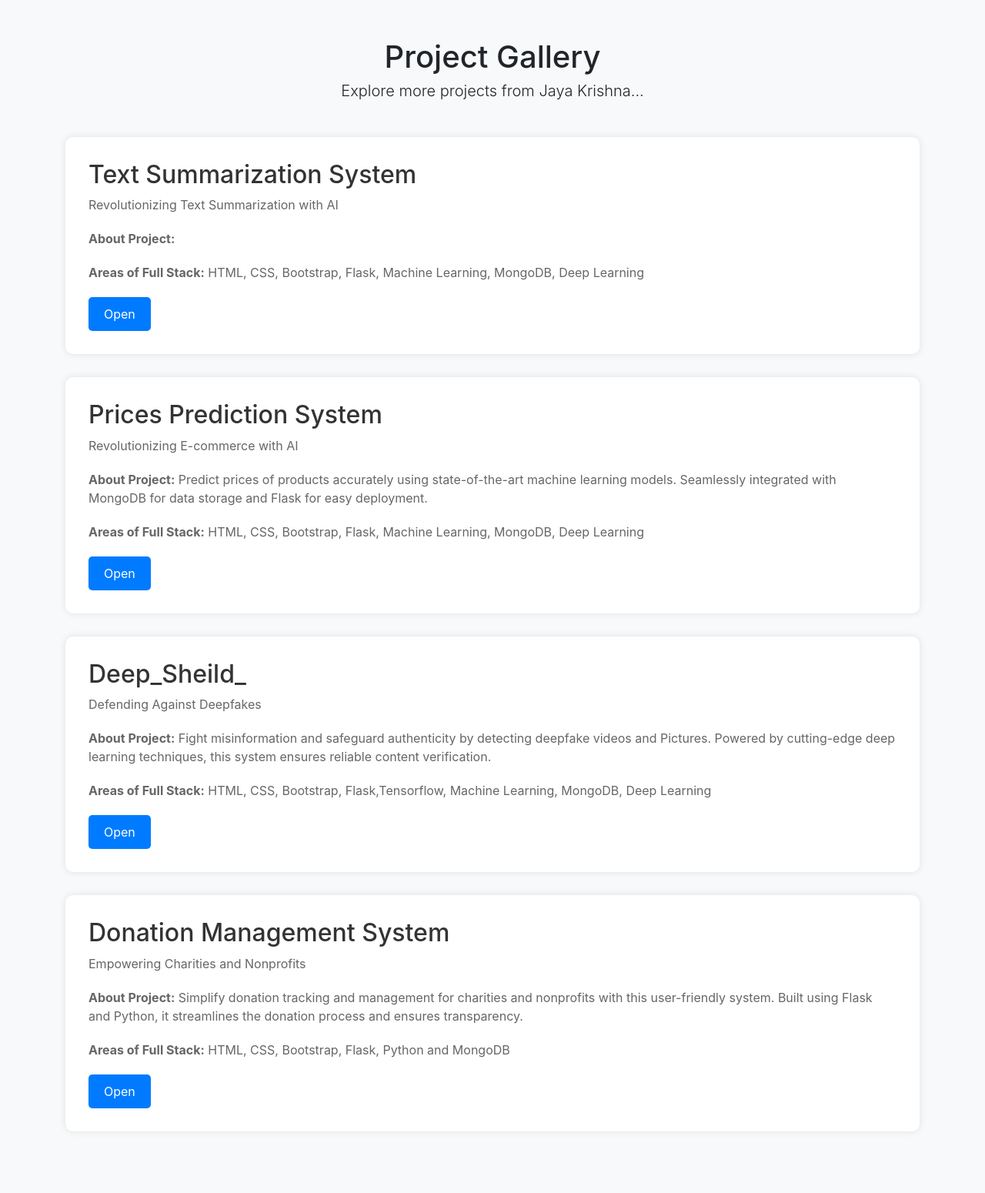
After one commit to jayakrishnagaddam/Profile-JayaKrishna, a Flask app: page /projects in a window 1280 px wide. The commit adds this page. Shown: the whole page at 77% size. Run offline with Flask 3, Linux system fonts and the light colour scheme; some libraries are stand-ins or nearby versions.

Commit message:
Added Project Gallery

```diff
--- a/app.py
+++ b/app.py
@@ -10,6 +10,10 @@ def function():
 def mainpage():
   return render_template('mainpage.html')
 
+
+@app.route('/projects')
+def projects():
+  return render_template('projects.html')
 @app.route('/contact')
 def contact():
   return render_template('contact.html')
--- a/templates/nav.html
+++ b/templates/nav.html
@@ -55,7 +55,7 @@
                     <a class="nav-link" href="#Education">Education 📚</a>
                 </li>
                 <li class="nav-item">
-                    <a class="nav-link" href="#project">Project Details 📋</a>
+                    <a class="nav-link" href="{{url_for('projects')}}">Project Gallery 📋</a>
                 </li>
 
                 <li class="nav-item" style="position:relative; left: 260px;">
--- /dev/null
+++ b/templates/projects.html
@@ -0,0 +1,96 @@
+<!DOCTYPE html>
+<html lang="en">
+<head>
+    <meta charset="UTF-8">
+    <meta name="viewport" content="width=device-width, initial-scale=1.0">
+    <title>My Projects</title>
+    <!-- Bootstrap CSS -->
+    <link href="https://stackpath.bootstrapcdn.com/bootstrap/4.5.2/css/bootstrap.min.css" rel="stylesheet">
+    <!-- Custom CSS -->
+    <style>
+        body {
+            background-color: #f8f9fa;
+        }
+        .container {
+            padding-top: 50px;
+            padding-bottom: 50px;
+        }
+        .project {
+            background-color: #fff;
+            border-radius: 10px;
+            box-shadow: 0 0 10px rgba(0, 0, 0, 0.1);
+            padding: 30px;
+            margin-bottom: 30px;
+            transition: transform 0.3s ease-in-out;
+        }
+        .project:hover {
+            transform: translateY(-5px);
+        }
+        .project h2 {
+            margin-top: 0;
+            color: #333;
+        }
+        .project p {
+            color: #666;
+            margin-bottom: 20px;
+        }
+        .project a {
+            display: inline-block;
+            background-color: #007bff;
+            color: #fff;
+            text-decoration: none;
+            padding: 10px 20px;
+            border-radius: 5px;
+            transition: background-color 0.3s ease-in-out;
+        }
+        .project a:hover {
+            background-color: #0056b3;
+        }
+    </style>
+</head>
+<body>
+    <div class="container">
+        <h1 class="text-center mb-5">Project Gallery <p class="lead mt-2">
+           Explore more projects from Jaya Krishna...
+        </p></h1>
+
+
+        <div class="project">
+            <h2>Text Summarization System</h2>
+            <p>Revolutionizing Text Summarization with AI</p>
+            <p><strong>About Project:</strong></p>
+            <p><strong>Areas of Full Stack:</strong> HTML, CSS, Bootstrap, Flask, Machine Learning, MongoDB, Deep Learning</p>
+            <a href="https://textsummary-ai.onrender.com" target="_blank">Open</a>
+        </div>
+        <!-- Project 1: Prices Prediction System -->
+        <div class="project">
+            <h2>Prices Prediction System</h2>
+            <p>Revolutionizing E-commerce with AI</p>
+            <p><strong>About Project:</strong> Predict prices of products accurately using state-of-the-art machine learning models. Seamlessly integrated with MongoDB for data storage and Flask for easy deployment.</p>
+            <p><strong>Areas of Full Stack:</strong> HTML, CSS, Bootstrap, Flask, Machine Learning, MongoDB, Deep Learning</p>
+            <a href="https://predatorai.onrender.com" target="_blank">Open</a>
+        </div>
+
+        <!-- Project 2: Deep_Sheild_ -->
+        <div class="project">
+            <h2>Deep_Sheild_</h2>
+            <p>Defending Against Deepfakes</p>
+            <p><strong>About Project:</strong> Fight misinformation and safeguard authenticity by detecting deepfake videos and Pictures. Powered by cutting-edge deep learning techniques, this system ensures reliable content verification.</p>
+            <p><strong>Areas of Full Stack:</strong> HTML, CSS, Bootstrap, Flask,Tensorflow, Machine Learning, MongoDB, Deep Learning</p>
+            <a href="https://deepsheild-ai.onrender.com" target="_blank">Open</a>
+        </div>
+
+        <!-- Project 3: Donation Management System -->
+        <div class="project">
+            <h2>Donation Management System</h2>
+            <p>Empowering Charities and Nonprofits</p>
+            <p><strong>About Project:</strong> Simplify donation tracking and management for charities and nonprofits with this user-friendly system. Built using Flask and Python, it streamlines the donation process and ensures transparency.</p>
+            <p><strong>Areas of Full Stack:</strong> HTML, CSS, Bootstrap, Flask, Python and MongoDB</p>
+            <a href="https://dms-d09q.onrender.com" target="_blank">Open</a>
+        </div>
+    </div>
+
+    <!-- Bootstrap JS -->
+    <script src="https://stackpath.bootstrapcdn.com/bootstrap/4.5.2/js/bootstrap.min.js"></script>
+</body>
+</html>
```
Also changed, not shown: templates/mainpage.html (+0 -41 lines), templates/testimonials.html (+5 -5 lines), static/man.jpg (added).
